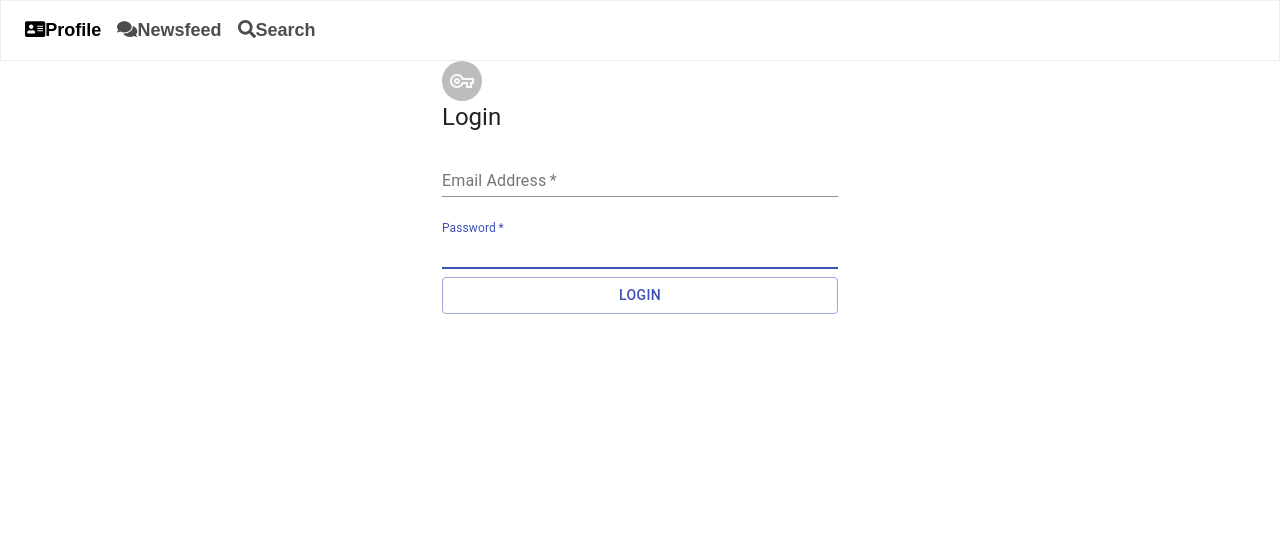
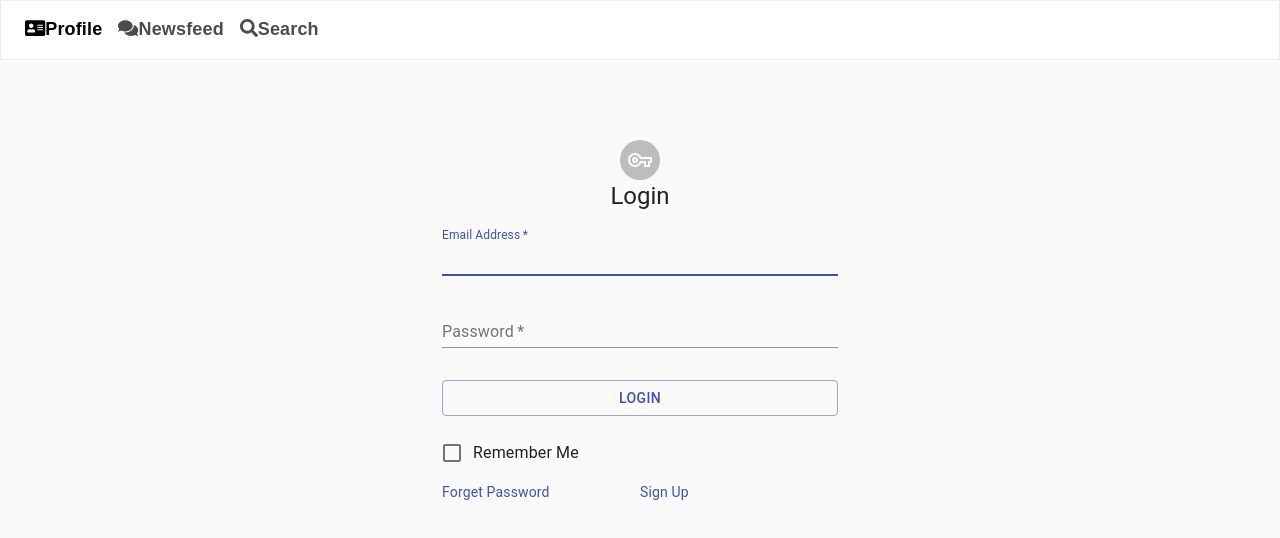
Before and after one commit to jongomezdev/Project-3, a React (Create React App) app in the folder client/: page / in a window 1280 px wide. Shown: the top 538 px of the page. Built offline with nearby package versions, Linux system fonts and the light colour scheme; a web font is replaced by a local one.

Commit message:
login form

```diff
--- a/client/src/components/LoginForm.js
+++ b/client/src/components/LoginForm.js
@@ -1,37 +1,35 @@
-// import { Button } from "bootstrap";
 import React from "react";
-// import { Container } from "react-router-dom";
-// USING MATERIAL UI
-// import { makeStyles } from '@material-ui/core/styles';
-// import Container from '@material-ui/core/Container';
-// import Avatar from '@material-ui/core/Avatar';
 import VpnKeyOutlinedIcon from '@material-ui/icons/VpnKeyOutlined';
-// import Typography from '@material-ui/core/Typography';
-// import TextField from '@material-ui/core/TextField';
-// import FormControlLabel from '@material-ui/core/FormControlLabel';
-import {makeStyles, Button, Container, Avatar, Typography, TextField, FormControlLabel} from '@material-ui/core';
+import {makeStyles, CssBaseline, Button, Container, Avatar, Typography, TextField, FormControlLabel, Checkbox, Grid, Link} from '@material-ui/core';
 // import "./style.css";
 // USING MATERIAL UI
 const useStyles = makeStyles((styles) => ({
     // STYLING BELOW
+    loginname: {
+      alignItems: 'center',
+      display: 'flex',
+      flexDirection: 'column',
+      marginTop: styles.spacing(10),
+    },
     form: {
         width: "100%",
+
     },
     submit: {
-        // margin: styles.spacing(3, 0, 2),
+        margin: styles.spacing(3, 0, 2),
     },
     avatar: {
-        // margin: theme.spacing(1),
         backgroundColor: styles.palette.primary.main,
     },
-    main: {
-      alignItems: 'center',
-    }
+
 }));
+
 function Login() {
     const classes = useStyles();
     return (
         <Container component="main" maxWidth="xs">
+          <CssBaseline />
+          <div className={classes.loginname}>
            <Avatar className="classes.avatar">
                 <VpnKeyOutlinedIcon/>
             </Avatar>
@@ -56,7 +54,6 @@
                     type="password"
                     fullWidth
                     required
-                    autoFocus
                 />
             <Button
                     type="submit"
@@ -65,7 +62,21 @@
                     className={classes.submit}
                     fullWidth
                 >Login</Button>
+                <FormControlLabel
+                    control={ <Checkbox color="primary" value="remember" />}
+                    label="Remember Me"
+                />
+            <Grid container>
+              <Grid item xs>
+                <Link href="#" variant="bodyLink">Forget Password</Link>
+              </Grid>
+              <Grid item xs>
+                <Link href="#" variant="bodyLink">Sign Up</Link>
+              </Grid>
+            </Grid>
+
             </form>
+            </div>
         </Container>
     )
 }
```
